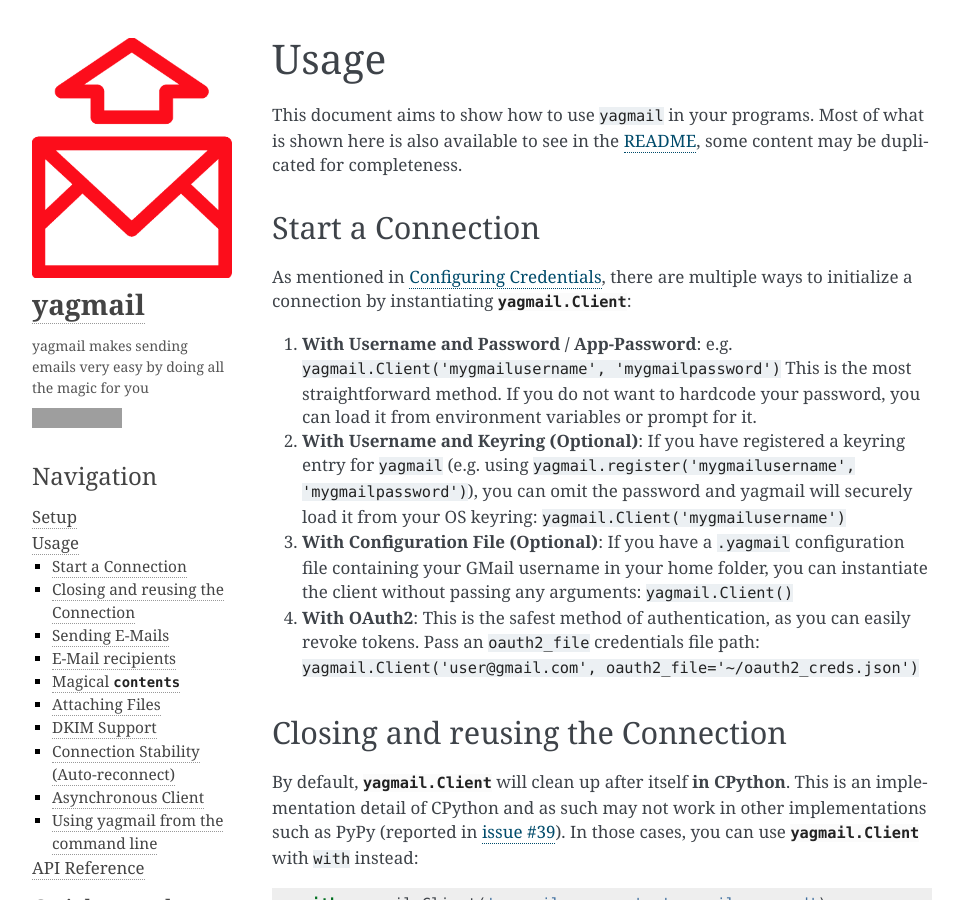
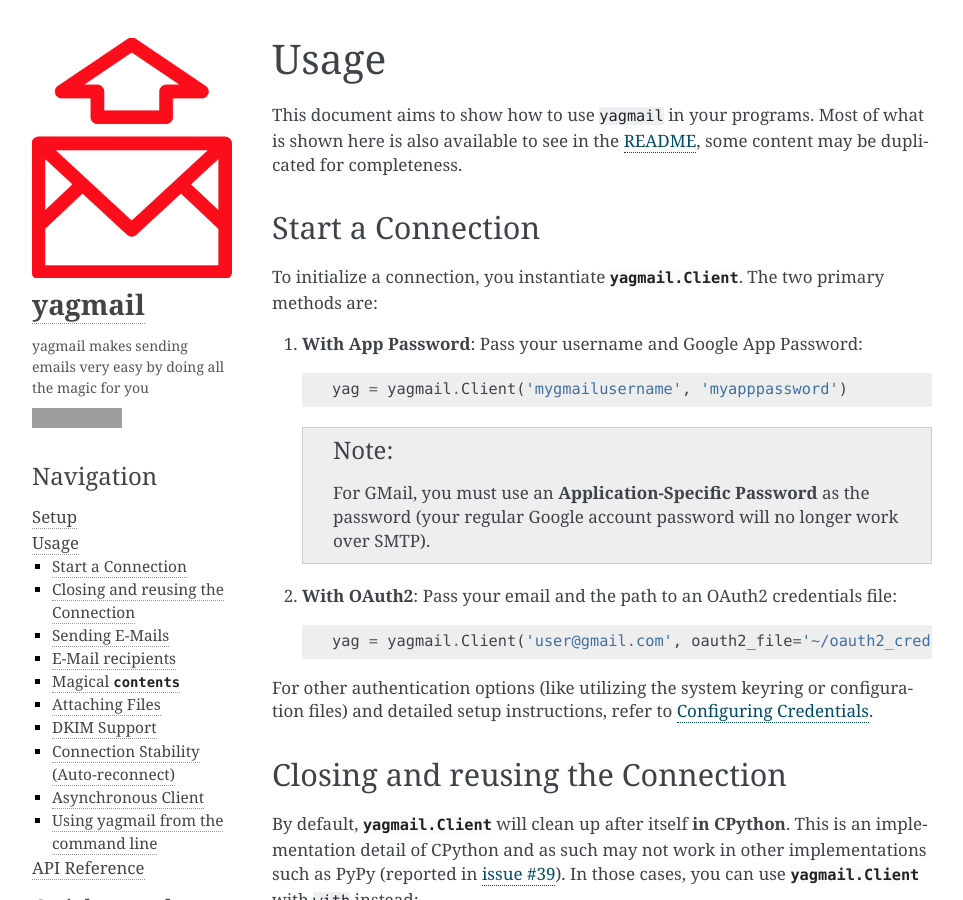
Before and after one commit to kootenpv/yagmail, a Sphinx documentation site: the page built from docs/usage.rst, in a window 1280 px wide and 900 px high. Shown: the whole window, without its empty margins (148-1111 px from the left). Built offline with Sphinx 7.4.7, drawn with Linux system fonts in a browser that asks for light colours; grey boxes are pictures that could not be loaded.

Commit message:
Simplify connection initialization docs in usage.rst

```diff
--- a/docs/usage.rst
+++ b/docs/usage.rst
@@ -8,23 +8,26 @@
 
 Start a Connection
 ------------------
-As mentioned in :ref:`configuring_credentials`, there are multiple ways to initialize a connection by instantiating :class:`yagmail.Client`:
+To initialize a connection, you instantiate :class:`yagmail.Client`. The two primary methods are:
 
-1. **With Username and Password / App-Password**:
-   e.g. ``yagmail.Client('mygmailusername', 'mygmailpassword')``
-   This is the most straightforward method. If you do not want to hardcode your password, you can load it from environment variables or prompt for it.
+1. **With App Password**:
+   Pass your username and Google App Password:
 
-2. **With Username and Keyring (Optional)**:
-   If you have registered a keyring entry for ``yagmail`` (e.g. using ``yagmail.register('mygmailusername', 'mygmailpassword')``), you can omit the password and yagmail will securely load it from your OS keyring:
-   ``yagmail.Client('mygmailusername')``
+   .. code-block:: python
 
-3. **With Configuration File (Optional)**:
-   If you have a ``.yagmail`` configuration file containing your GMail username in your home folder, you can instantiate the client without passing any arguments:
-   ``yagmail.Client()``
+       yag = yagmail.Client('mygmailusername', 'myapppassword')
 
-4. **With OAuth2**:
-   This is the safest method of authentication, as you can easily revoke tokens. Pass an ``oauth2_file`` credentials file path:
-   ``yagmail.Client('user@gmail.com', oauth2_file='~/oauth2_creds.json')``
+   .. note::
+      For GMail, you must use an **Application-Specific Password** as the password (your regular Google account password will no longer work over SMTP).
+
+2. **With OAuth2**:
+   Pass your email and the path to an OAuth2 credentials file:
+
+   .. code-block:: python
+
+       yag = yagmail.Client('user@gmail.com', oauth2_file='~/oauth2_creds.json')
+
+For other authentication options (like utilizing the system keyring or configuration files) and detailed setup instructions, refer to :ref:`configuring_credentials`.
 
 
 Closing and reusing the Connection
```
